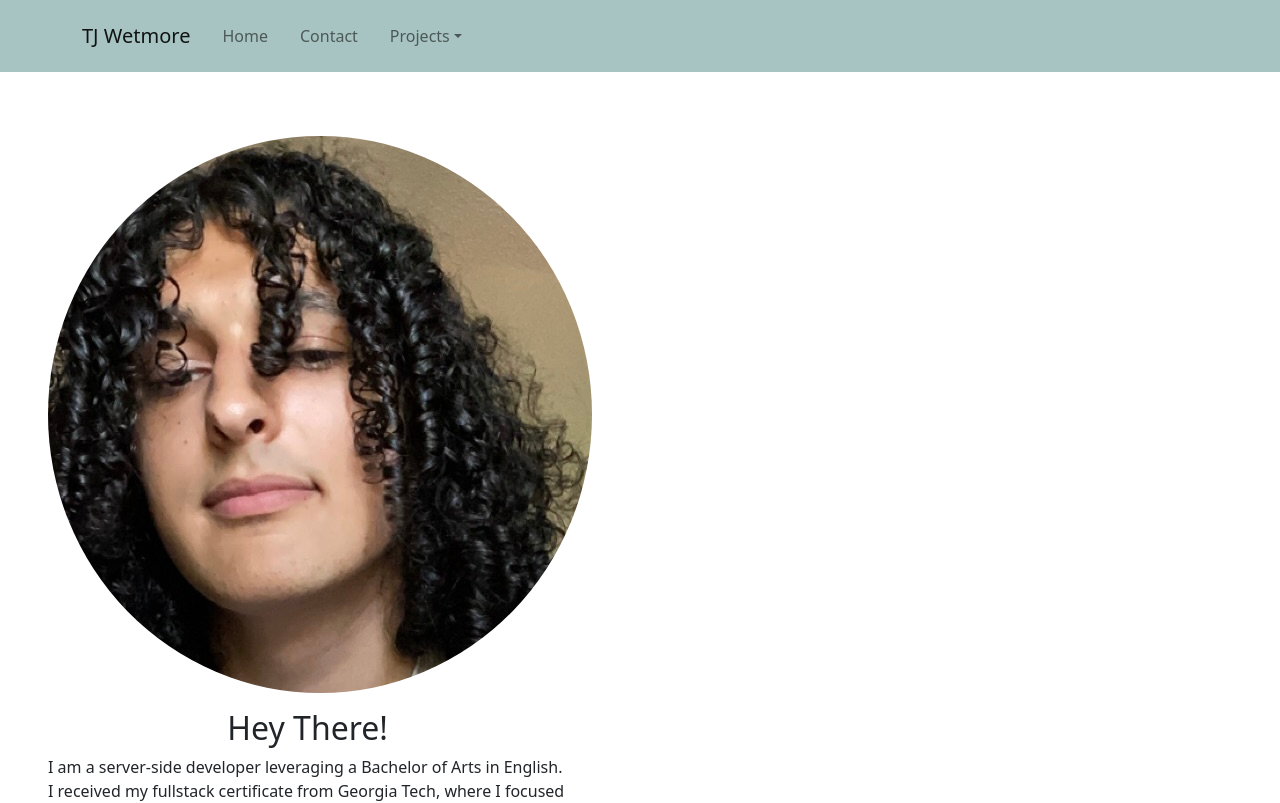
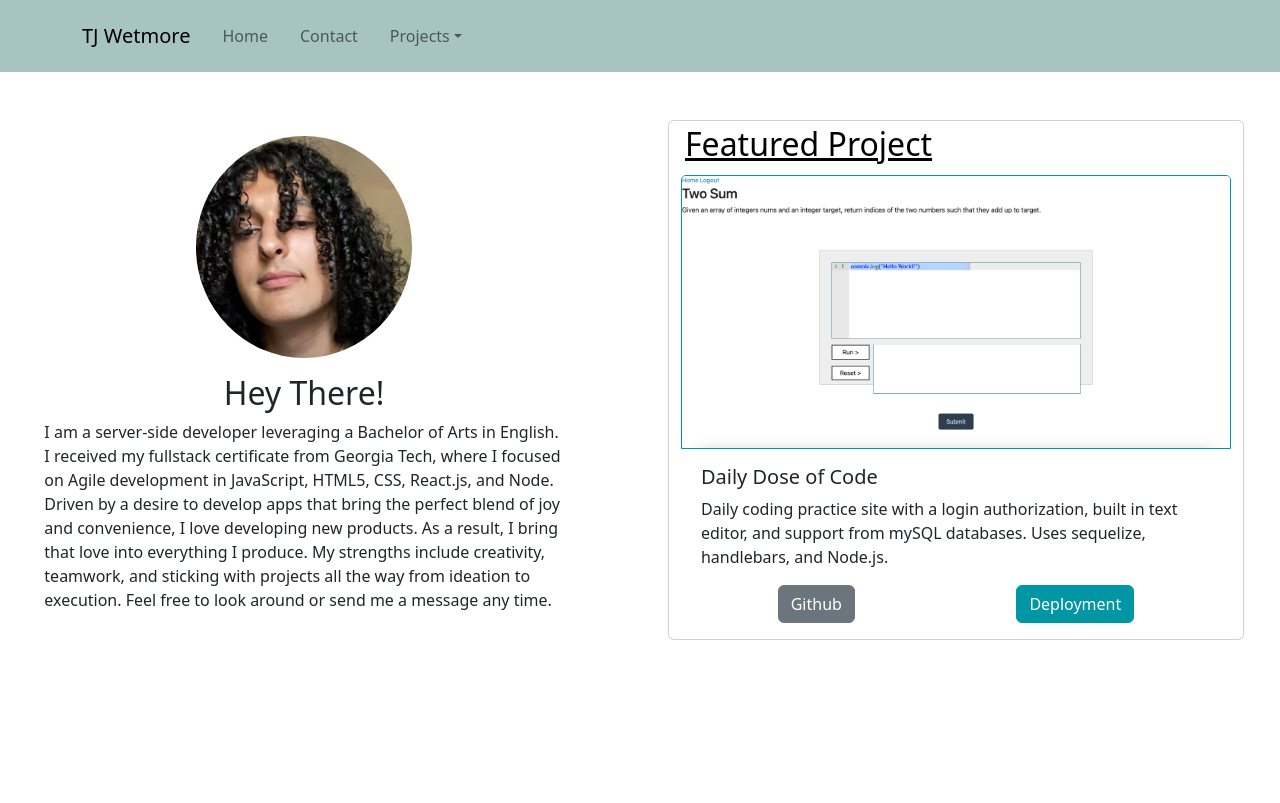
Before and after one commit to TWetmore34/portfolio-front-end, a React (Create React App) app: page / in a window 1280 px wide. Shown: the top 803 px of the page. Built offline with nearby package versions, Linux system fonts and the light colour scheme.

Commit message:
altered styling and added book cover img links

```diff
--- a/src/components/contactForm/Book.js
+++ b/src/components/contactForm/Book.js
@@ -1,10 +1,10 @@
 const Book = ({ title, author, img }) => {
   return (
     <li className="mx-3">
-        <div>
+        <div className="col-6">
             <h5>{title}</h5>
             <p>By {author}</p>
-            <img alt="book cover" src={img}></img>
+            <img className="img img-responsive mw-100 mx-auto block" alt="book cover" src={img}></img>
         </div>
     </li>
   )
--- a/src/components/contactForm/Library.js
+++ b/src/components/contactForm/Library.js
@@ -6,19 +6,25 @@ const Library = () => {
             id: 1,
             title: 'Leaves of Grass',
             author: 'Walt Whitman',
-            img: 'https://picsum.photos/200'
+            img: 'https://encrypted-tbn1.gstatic.com/shopping?q=tbn:ANd9GcRFdpQ6tpc0w25j2kSs4QyemW3iBR-jX17gVR2OXWHlP0BZHt21tC05TeugsoJLQimgf98zgY--bo282ci1cGfAVnSXUqsfOfR3qW4Vy_rNTHfc6CIBP7RxYw&usqp=CAc'
         },
         {
             id: 2,
-            title: 'Leaves of Grass',
-            author: 'Walt Whitman',
-            img: 'https://picsum.photos/200'
+            title: 'After Dark',
+            author: 'Haruki Murakami',
+            img: 'https://encrypted-tbn1.gstatic.com/shopping?q=tbn:ANd9GcR1AU9zyLAOSXOg1PalII-RUQmPTsAX6-a2d9CfJRJcqUbcucXed7i72BYOrwIOQUyfwMlWjYI379aw0J7n-3pYXFcItozmk__koIiqGYk&usqp=CAc'
         },
         {
             id: 3,
-            title: 'Leaves of Grass',
-            author: 'Walt Whitman',
-            img: 'https://picsum.photos/200'
+            title: "Lilith's Brood",
+            author: 'Octavia Butler',
+            img: 'https://bookoutlet.com/api/image?url=https://images.bookoutlet.com/covers/large/isbn978044/9780446676106-l.jpg&w=640&q=75'
+        },
+        {
+            id: 4,
+            title: "The Ethical Algorith",
+            author: 'Kearns + Roth',
+            img: 'https://encrypted-tbn2.gstatic.com/shopping?q=tbn:ANd9GcTE3OOA9ax0sP-86GzXRNga9XtIY3y4r5n32zECv6q9wA3S2IJpo25qzd5APwYPTsXxO688WLi43fOOgq-QUNfJ8zsorPWD&usqp=CAc'
         },
 
 ]
--- a/src/components/header/Header.js
+++ b/src/components/header/Header.js
@@ -8,7 +8,9 @@ function Header({ projects }) {
   return (
     <Navbar className='bg-custom' expand="lg">
       <Container>
-        <Navbar.Brand href="/">TJ Wetmore</Navbar.Brand>
+        <Navbar.Brand>
+          <Link className='no-under' to={'/'}>TJ Wetmore</Link>
+        </Navbar.Brand>
         <Navbar.Toggle aria-controls="basic-navbar-nav" />
         <Navbar.Collapse id="basic-navbar-nav">
           <Nav className="me-auto">
@@ -20,7 +22,7 @@ function Header({ projects }) {
             </Nav.Link>
             <NavDropdown className='nav-link' title="Projects" id="basic-nav-dropdown">
               {projects.map((project) => (
-              <NavDropdown.Item key={project.id} className='nav-link'>
+              <NavDropdown.Item key={project.id} className='nav-link mx-2'>
                 <Link to={project.path}>
                 {project.title}
                 </Link>
--- a/src/components/home/Featured.js
+++ b/src/components/home/Featured.js
@@ -3,7 +3,7 @@ import { Link } from 'react-router-dom'
 
 function Featured({ project }) {
   return (
-    <Card className='col-lg-7 col-md-5 mx-sm-auto m-md-5' style={{ width: '36rem', height: '100%' }}>
+    <Card className='col-lg-7 col-md-5 mx-auto mx-sm-5 m-md-5' style={{ width: '36rem', height: '100%' }}>
     <Card.Title className='m-1'>
       <Link style={{ color: 'black' }} to="/projects/0">
         <h2>Featured Project</h2>
--- a/src/components/home/Introduction.js
+++ b/src/components/home/Introduction.js
@@ -2,10 +2,10 @@ import { selfPhoto } from '../../images'
 
 const Introduction = () => {
   return (
-    <div className="m-5 col-sm-10 col-md-5">
-        <img className="img img-responsive my-3 mx-auto d-block rounded-circle" src={selfPhoto} alt="placeholder img" />
+    <div className="my-5 mx-auto col-sm-10 col-md-5">
+        <img className="img img-responsive col-5 my-3 mx-auto d-block rounded-circle" src={selfPhoto} alt="placeholder img" />
         <h2 className='text-center'>Hey There!</h2>
-        <p>I am a server-side developer leveraging a Bachelor of Arts in English. I received my fullstack certificate from Georgia Tech, where I focused on Agile development in JavaScript, HTML5, CSS, React.js, and Node. Driven by a desire to develop apps that bring the perfect blend of joy and convenience, I love developing new products. As a result, I bring that love into everything I produce. My strengths include creativity, teamwork, and sticking with projects all the way from ideation to execution. Feel free to look around or send me a message any time.</p>
+        <p className='mx-auto col-10 col-sm-12'>I am a server-side developer leveraging a Bachelor of Arts in English. I received my fullstack certificate from Georgia Tech, where I focused on Agile development in JavaScript, HTML5, CSS, React.js, and Node. Driven by a desire to develop apps that bring the perfect blend of joy and convenience, I love developing new products. As a result, I bring that love into everything I produce. My strengths include creativity, teamwork, and sticking with projects all the way from ideation to execution. Feel free to look around or send me a message any time.</p>
     </div>
   )
 }
--- a/src/components/projects/ProjectView.js
+++ b/src/components/projects/ProjectView.js
@@ -10,6 +10,7 @@ const ProjectView = ({ project }) => {
     <div>
         <ImgDisplay project={current} />
         <h2 className="text-center">{current.title}</h2>
+        <p>{projectId === 0 ? 'Write the longer description for project 1 here... focus on development philosophy and other stuff related to creating the project' : ''}</p>
     </div>
   )
 }
--- a/src/components/projects/ProjectsAll.js
+++ b/src/components/projects/ProjectsAll.js
@@ -1,7 +1,7 @@
 import Project from "./Project"
 const ProjectsAll = ({ projects }) => {
   return (
-    <div className="d-flex justify-content-center flex-wrap">
+    <div className="d-flex justify-content-center flex-wrap mx-auto">
         {projects.map(project => (
             <Project key={project.id} project={project} />
         ))}
--- a/src/style.css
+++ b/src/style.css
@@ -43,3 +43,11 @@ li {
     width: auto;
     height: 500px;
 }
+
+link, a {
+    color: black;
+}
+
+.no-under {
+    text-decoration: none;
+}
```
